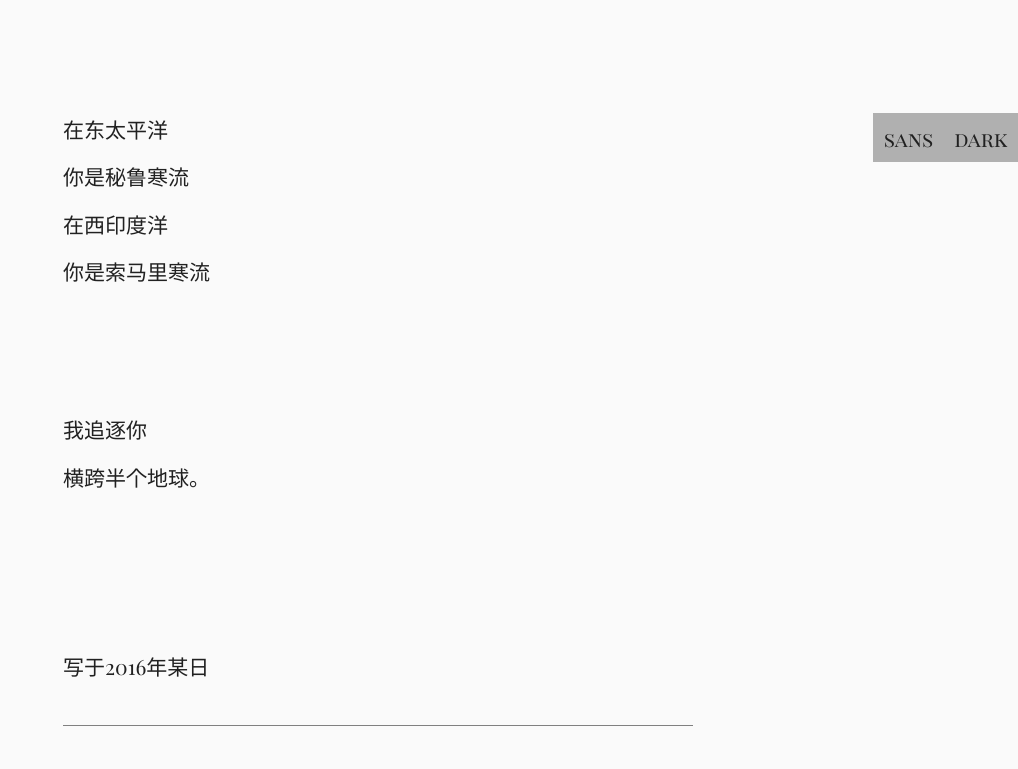
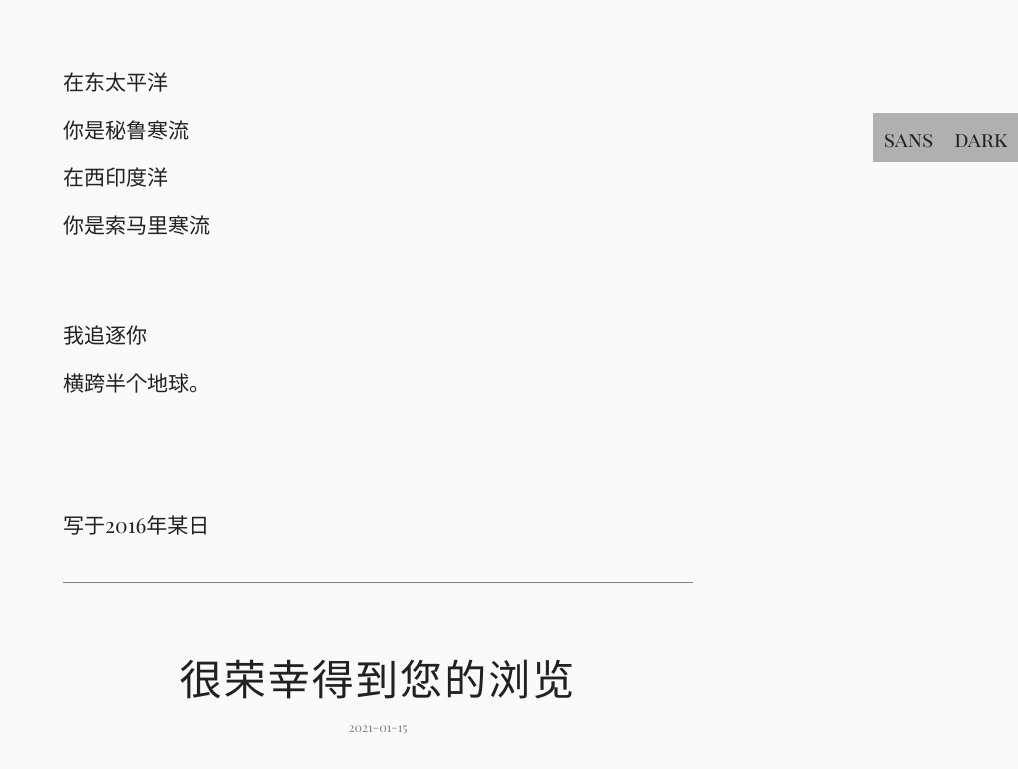
Before and after one commit to Jimmy-yim-Jimmy/Jimmy-yim-Jimmy.github.io, a plain HTML site: page index.html in a window 1280 px wide. Shown: the part 638-1407 px from the top of the page, without its empty margins (262-1280 px from the left). Drawn offline with Linux system fonts and the light colour scheme.

Commit message:
Site updated: 2021-01-16 09:49:22

```diff
--- a/index.html
+++ b/index.html
@@ -68,15 +68,18 @@
 <p>与你交融</p>
 <p>我日以继夜蒸腾</p>
 <p>那时他们管你叫云 </p>
-<p><br><br></p>
+<br>
+
 <p><br>在东太平洋</p>
 <p>你是秘鲁寒流</p>
 <p>在西印度洋</p>
 <p>你是索马里寒流</p>
-<p><br><br></p>
+<br>
+
 <p><br>我追逐你</p>
 <p>横跨半个地球。<br><br></p>
-<p><br><br></p>
+<br>
+
 <p><br>写于2016年某日</p>
 
 
```
Also changed, not shown: 2021/01/15/notitles/index.html (+6 -3 lines).
